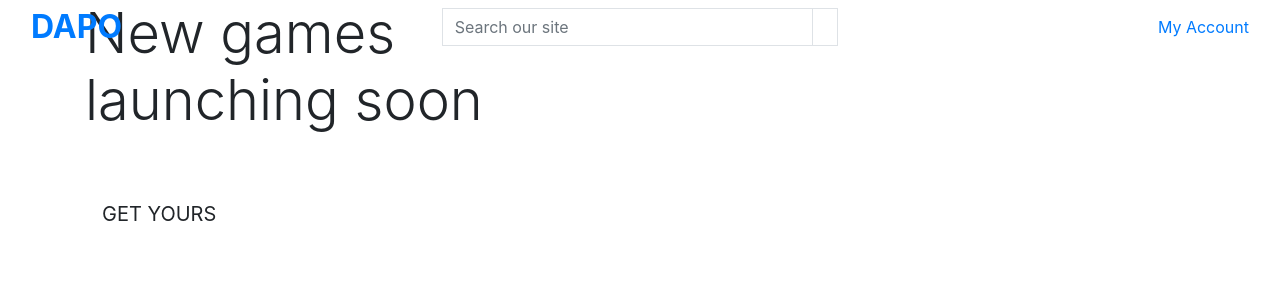
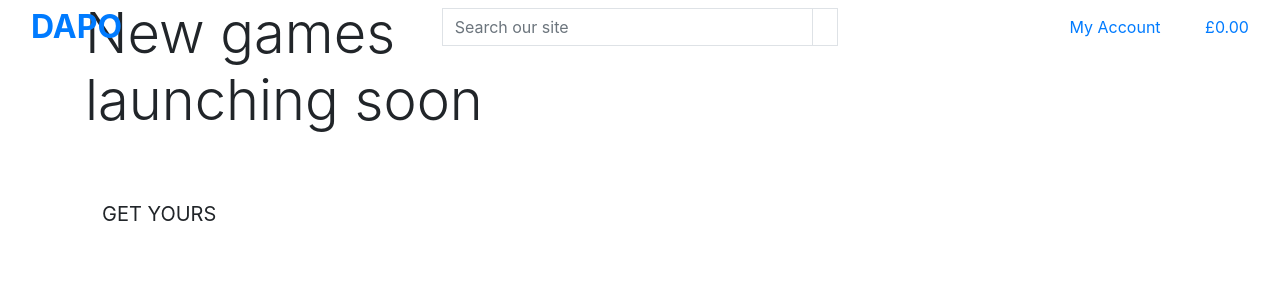
Before and after one commit to Marijoke/MSP4-Dapo, a Django app: page / in a window 1280 px wide. Shown: the top 300 px of the page. Run offline with Django 3.2, Linux system fonts and the light colour scheme; some libraries are stand-ins or nearby versions.

Commit message:
Added missing closing tags and completed header in base

```diff
--- a/templates/base.html
+++ b/templates/base.html
@@ -75,6 +75,23 @@
                       {% endif %}
                   </div>
                 </li>
+                <li class="list-inline-item">
+                  <a class="{% if grand_total %}text-info font-weight-bold{% else %}text-black{% endif %} nav-link" href="">
+                      <div class="text-center">
+                          <div><i class="fas fa-shopping-bag fa-lg"></i></div>
+                          <p class="my-0">
+                              {% if grand_total %}
+                                  ${{ grand_total|floatformat:2 }}
+                              {% else %}
+                                  £0.00
+                              {% endif %}
+                          </p>
+                      </div>
+                  </a>
+                </li>
+              </ul>
+           </div>
+        </div>
     </header>
     {% if messages %}
         <div class="message-container">
```
Lines whose indentation alone changed are shown as unchanged.
